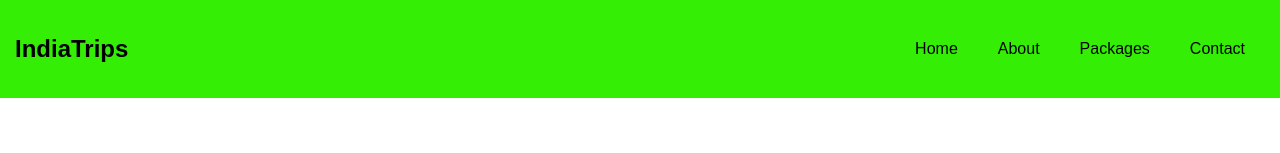
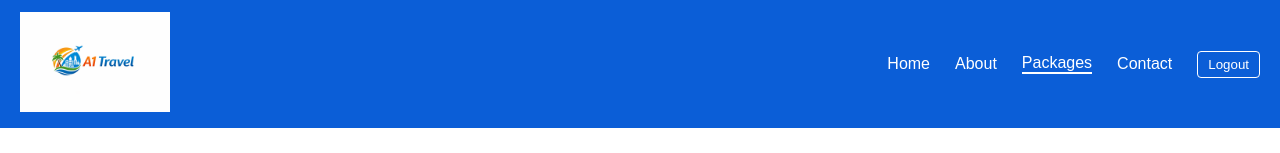
Before and after one commit to gagansa25/travel-company, a React (Vite) app in the folder travel-company/: page /packages in a window 1280 px wide. Shown: the top 153 px of the page. Built offline with nearby package versions, Linux system fonts and the light colour scheme.

Commit message:
Refactor code structure for improved readability and maintainability

```diff
--- a/travel-company/src/components/Navbar.jsx
+++ b/travel-company/src/components/Navbar.jsx
@@ -1,14 +1,40 @@
-import { Link } from "react-router-dom";
+import { Link, useLocation } from "react-router-dom";
+import { useState } from "react";
+import logo from "../assets/logo.png";
 
 function Navbar() {
+  const [open, setOpen] = useState(false);
+  const location = useLocation();
+
+
+  const logout = () => {
+    localStorage.removeItem("team_access");
+    window.location.href = "/login";
+  };
+
   return (
     <nav className="navbar">
-      <h2>IndiaTrips</h2>
-      <div>
-        <Link to="/">Home</Link>
-        <Link to="/about">About</Link>
-        <Link to="/packages">Packages</Link>
-        <Link to="/contact">Contact</Link>
+      {/* Logo */}
+      <div className="nav-logo">
+
+        <Link to="/">
+          <img src={logo} alt="A1 Travel Logo" />
+        </Link>
+      </div>
+
+
+      {/* Hamburger */}
+      <div className="hamburger" onClick={() => setOpen(!open)}>
+        ☰
+      </div>
+
+      {/* Links */}
+      <div className={`nav-links ${open ? "open" : ""}`}>
+        <Link className={location.pathname === "/" ? "active" : ""} to="/">Home</Link>
+        <Link className={location.pathname === "/about" ? "active" : ""} to="/about">About</Link>
+        <Link className={location.pathname === "/packages" ? "active" : ""} to="/packages">Packages</Link>
+        <Link className={location.pathname === "/contact" ? "active" : ""} to="/contact">Contact</Link>
+        <button className="logout-btn" onClick={logout}>Logout</button>
       </div>
     </nav>
   );
--- a/travel-company/src/index.css
+++ b/travel-company/src/index.css
@@ -5,17 +5,77 @@ body {
 
 .navbar {
   display: flex;
+  align-items: center;
   justify-content: space-between;
-  align-items: center;
-  background: #34ee06;
-  padding: 15px;
+  background: #0b5ed7;
+  padding: 12px 20px;
+  color: white;
+  position: sticky;
+  top: 0;
+  z-index: 1000;
 }
 
-.navbar a {
-  color: rgb(0, 0, 0);
-  margin: 0 20px;
+.nav-logo h2 {
+  margin: 0;
+}
+.nav-logo img {
+  height: 100px;
+  width: auto;
+  cursor: pointer;
+}
+
+.nav-links {
+  display: flex;
+  align-items: center;
+  gap: 25px;
+}
+
+.nav-links a {
+  color: white;
   text-decoration: none;
-  text-align: center;
+  font-weight: 500;
+}
+
+.nav-links a:hover,
+.nav-links a.active {
+  border-bottom: 2px solid white;
+}
+
+.logout-btn {
+  background: transparent;
+  color: white;
+  border: 1px solid white;
+  padding: 5px 10px;
+  cursor: pointer;
+  border-radius: 4px;
+}
+
+.hamburger {
+  display: none;
+  font-size: 24px;
+  cursor: pointer;
+}
+
+/* Mobile Responsive */
+@media (max-width: 768px) {
+  .hamburger {
+    display: block;
+  }
+
+  .nav-links {
+    position: absolute;
+    top: 60px;
+    right: 0;
+    background: #0b5ed7;
+    flex-direction: column;
+    width: 200px;
+    padding: 20px;
+    display: none;
+  }
+
+  .nav-links.open {
+    display: flex;
+  }
 }
 
 
```
Also changed, not shown: travel-company/src/assets/logo.png (added).
